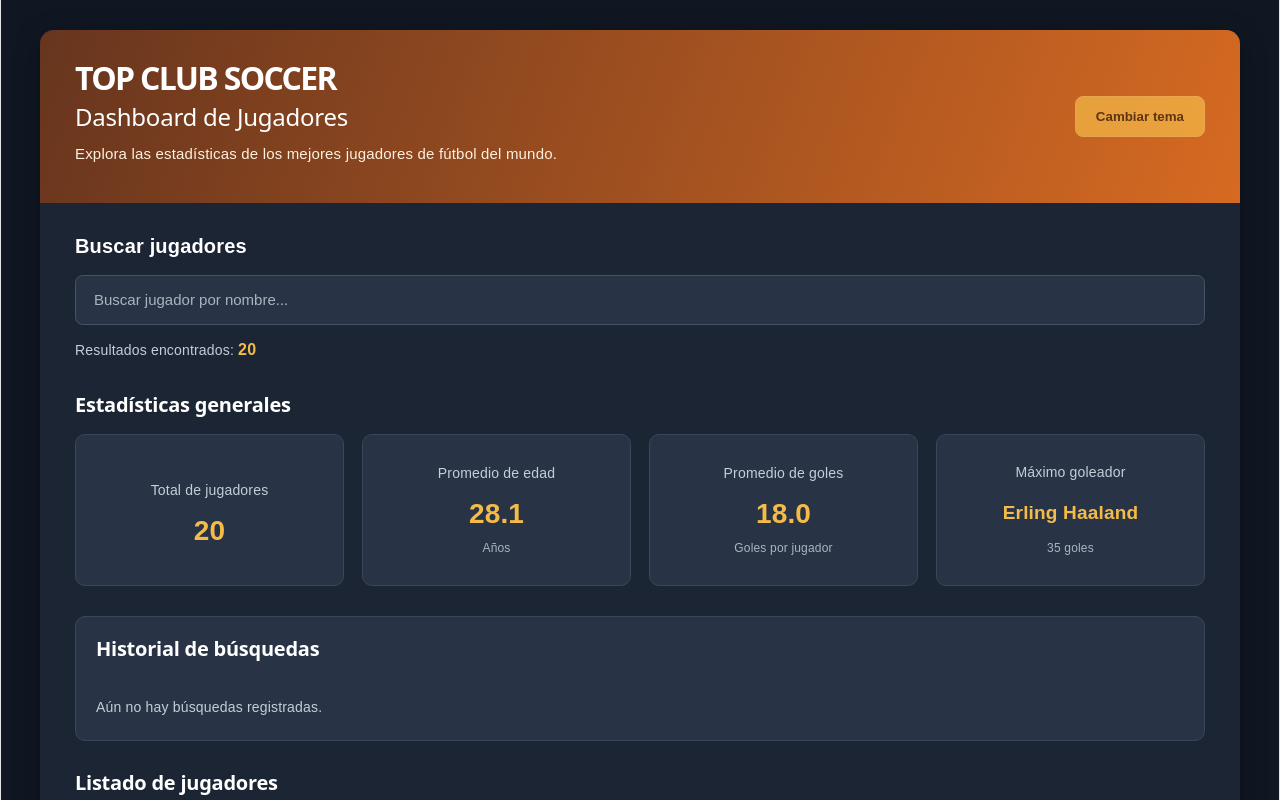
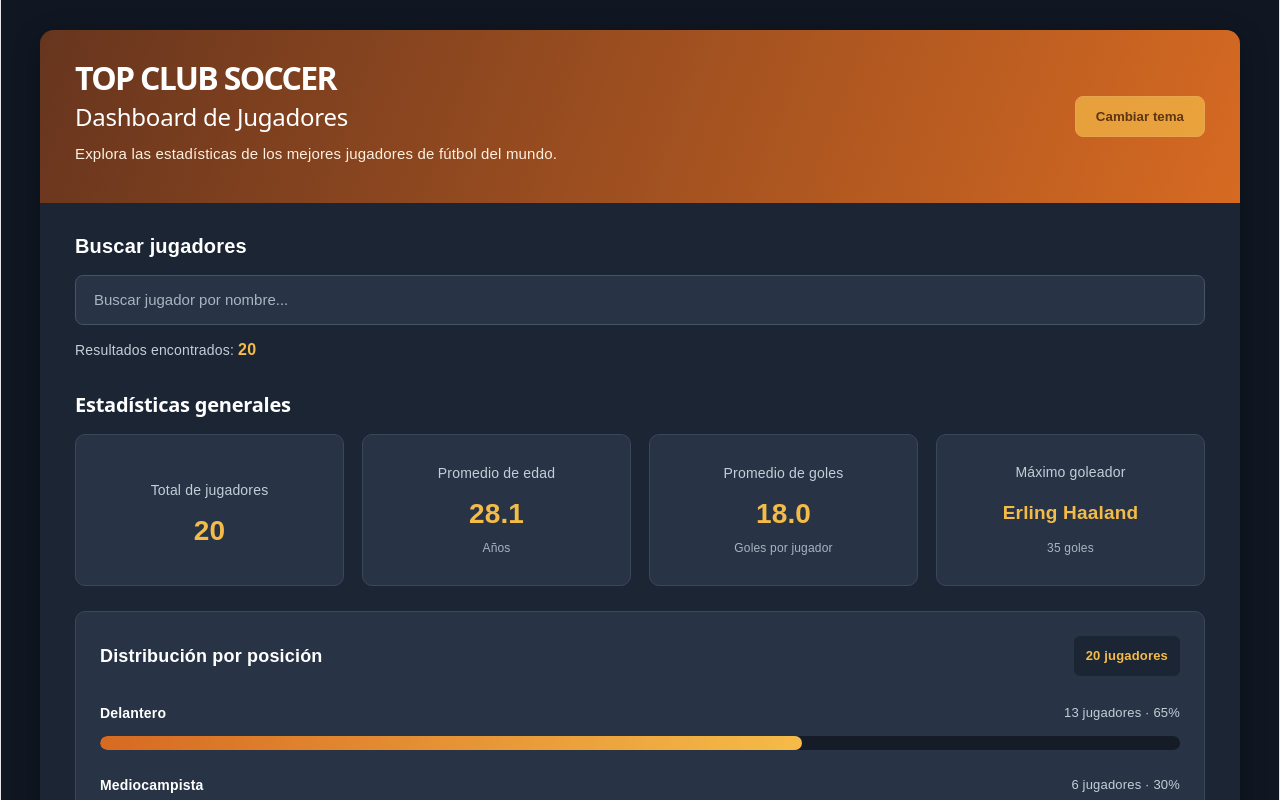
Before and after one commit to kevinncuervo/Examen-final, a React (Vite) app: page / in a window 1280 px wide. Shown: the top 800 px of the page. Built offline with nearby package versions, Linux system fonts and the light colour scheme.

Commit message:
Implementar grafico de distribucion de jugadores por posicion

```diff
--- a/src/App.jsx
+++ b/src/App.jsx
@@ -1,13 +1,17 @@
-
 
 import { useEffect, useMemo, useState } from 'react';
 import DashboardLayout from './components/DashboardLayout';
 import { players } from './data/players';
 
-// Clave del historial en localStorage
+// Clave del historial
 const HISTORY_KEY = 'top-club-soccer-search-history';
 
-// Recuperar historial almacenado
+// Posiciones presentes en los datos originales
+const POSITIONS = [
+  ...new Set(players.map((player) => player.position))
+];
+
+// Recuperar historial de búsquedas
 function loadSearchHistory() {
   try {
     const savedHistory = localStorage.getItem(HISTORY_KEY);
@@ -47,7 +51,7 @@ function App() {
   const [searchValue, setSearchValue] = useState('');
   const [debouncedSearch, setDebouncedSearch] = useState('');
 
-  // Estado del historial
+  // Historial de búsquedas
   const [searchHistory, setSearchHistory] = useState(
     loadSearchHistory
   );
@@ -63,7 +67,7 @@ function App() {
     };
   }, [searchValue]);
 
-  // Filtrar jugadores exclusivamente por nombre
+  // Filtrar jugadores por nombre
   const filteredPlayers = useMemo(() => {
     const normalizedSearch = debouncedSearch
       .trim()
@@ -77,33 +81,60 @@ function App() {
     });
   }, [debouncedSearch]);
 
-  // Calcular estadísticas del conjunto filtrado
+  // Calcular estadísticas y distribución por posición
   const stats = useMemo(() => {
     const totalPlayers = filteredPlayers.length;
 
-    // Manejar búsquedas sin resultados
+    // Contar jugadores de cada posición
+    const positionCounts = filteredPlayers.reduce(
+      (counts, player) => {
+        counts[player.position] =
+          (counts[player.position] || 0) + 1;
+
+        return counts;
+      },
+      {}
+    );
+
+    // Construir distribución con sus porcentajes
+    const positionDistribution = POSITIONS.map((position) => {
+      const count = positionCounts[position] || 0;
+
+      const percentage = totalPlayers === 0
+        ? 0
+        : (count / totalPlayers) * 100;
+
+      return {
+        position,
+        count,
+        percentage
+      };
+    });
+
+    // Caso sin resultados
     if (totalPlayers === 0) {
       return {
         totalPlayers: 0,
         averageAge: 0,
         averageGoals: 0,
-        topScorer: null
+        topScorer: null,
+        positionDistribution
       };
     }
 
-    // Sumar las edades
+    // Sumar edades
     const totalAge = filteredPlayers.reduce(
       (total, player) => total + player.age,
       0
     );
 
-    // Sumar los goles
+    // Sumar goles
     const totalGoals = filteredPlayers.reduce(
       (total, player) => total + player.goals,
       0
     );
 
-    // Identificar al jugador con más goles
+    // Encontrar al máximo goleador
     const topScorer = filteredPlayers.reduce(
       (bestPlayer, currentPlayer) => (
         currentPlayer.goals > bestPlayer.goals
@@ -117,7 +148,8 @@ function App() {
       totalPlayers,
       averageAge: totalAge / totalPlayers,
       averageGoals: totalGoals / totalPlayers,
-      topScorer
+      topScorer,
+      positionDistribution
     };
   }, [filteredPlayers]);
 
@@ -148,7 +180,6 @@ function App() {
           normalizedSearch
         ));
 
-      // Guardar las cinco más recientes
       return [
         newSearch,
         ...historyWithoutDuplicates
@@ -164,18 +195,18 @@ function App() {
         JSON.stringify(searchHistory)
       );
     } catch {
-      // La búsqueda funciona incluso si no
-      // está disponible localStorage.
+      // La búsqueda funciona incluso cuando
+      // el almacenamiento no está disponible.
     }
   }, [searchHistory]);
 
-  // Limpiar campo de búsqueda
+  // Limpiar búsqueda
   const handleClearSearch = () => {
     setSearchValue('');
     setDebouncedSearch('');
   };
 
-  // Recuperar búsqueda del historial
+  // Seleccionar búsqueda del historial
   const handleSelectSearch = (search) => {
     setSearchValue(search);
   };
--- /dev/null
+++ b/src/components/PositionDistribution.jsx
@@ -0,0 +1,74 @@
+
+import '../styles/position-distribution.css';
+
+function PositionDistribution({
+  distribution,
+  totalPlayers,
+  darkMode = true
+}) {
+  const themeClass = darkMode
+    ? 'position-distribution--dark'
+    : 'position-distribution--light';
+
+  return (
+    <section
+      className={`position-distribution ${themeClass}`}
+      aria-labelledby="position-distribution-title"
+    >
+      <div className="position-distribution__header">
+        <h3
+          className="position-distribution__title"
+          id="position-distribution-title"
+        >
+          Distribución por posición
+        </h3>
+
+        <span className="position-distribution__total">
+          {totalPlayers} jugadores
+        </span>
+      </div>
+
+      {totalPlayers === 0 && (
+        <p className="position-distribution__empty">
+          No hay jugadores que coincidan con la búsqueda.
+        </p>
+      )}
+
+      <ul className="position-distribution__list">
+        {distribution.map((item) => (
+          <li
+            className="position-distribution__item"
+            key={item.position}
+          >
+            <div className="position-distribution__info">
+              <span className="position-distribution__name">
+                {item.position}
+              </span>
+
+              <span className="position-distribution__count">
+                {item.count}{' '}
+                {item.count === 1 ? 'jugador' : 'jugadores'}
+                {' · '}
+                {item.percentage.toFixed(0)}%
+              </span>
+            </div>
+
+            <div
+              className="position-distribution__track"
+              aria-hidden="true"
+            >
+              <div
+                className="position-distribution__bar"
+                style={{
+                  width: `${item.percentage}%`
+                }}
+              />
+            </div>
+          </li>
+        ))}
+      </ul>
+    </section>
+  );
+}
+
+export default PositionDistribution;
--- a/src/components/StatsPanel.jsx
+++ b/src/components/StatsPanel.jsx
@@ -1,4 +1,5 @@
 
+import PositionDistribution from './PositionDistribution';
 import '../styles/stats-panel.css';
 
 function StatsPanel({ stats, darkMode = true }) {
@@ -69,6 +70,12 @@ function StatsPanel({ stats, darkMode = true }) {
           </span>
         </article>
       </div>
+
+      <PositionDistribution
+        distribution={stats.positionDistribution}
+        totalPlayers={stats.totalPlayers}
+        darkMode={darkMode}
+      />
     </div>
   );
 }
--- /dev/null
+++ b/src/styles/position-distribution.css
@@ -0,0 +1,179 @@
+
+/* Contenedor principal del gráfico */
+.position-distribution {
+  width: 100%;
+  margin-top: 25px;
+  padding: 24px;
+  border: 1px solid #3a4758;
+  border-radius: 10px;
+}
+
+/* Encabezado */
+.position-distribution__header {
+  display: flex;
+  align-items: center;
+  justify-content: space-between;
+  flex-wrap: wrap;
+  gap: 12px;
+  margin-bottom: 24px;
+}
+
+/* Título */
+.position-distribution__title {
+  margin: 0;
+  font-size: 18px;
+  font-weight: 700;
+}
+
+/* Contador general */
+.position-distribution__total {
+  padding: 7px 12px;
+  border-radius: 6px;
+  font-size: 13px;
+  font-weight: 600;
+}
+
+/* Lista de posiciones */
+.position-distribution__list {
+  display: flex;
+  flex-direction: column;
+  gap: 22px;
+  margin: 0;
+  padding: 0;
+  list-style: none;
+}
+
+/* Cada posición */
+.position-distribution__item {
+  display: flex;
+  flex-direction: column;
+  gap: 10px;
+}
+
+/* Nombre y porcentaje */
+.position-distribution__info {
+  display: flex;
+  align-items: center;
+  justify-content: space-between;
+  flex-wrap: wrap;
+  gap: 10px;
+}
+
+.position-distribution__name {
+  font-size: 14px;
+  font-weight: 600;
+}
+
+.position-distribution__count {
+  font-size: 13px;
+  font-weight: 500;
+}
+
+/* Fondo de las barras */
+.position-distribution__track {
+  width: 100%;
+  height: 14px;
+  overflow: hidden;
+  border-radius: 20px;
+}
+
+/* Barra de porcentaje */
+.position-distribution__bar {
+  height: 100%;
+  border-radius: 20px;
+  background: linear-gradient(
+    90deg,
+    #d66a22,
+    #f5bb48
+  );
+  transition: width 0.3s ease;
+}
+
+/* Mensaje sin resultados */
+.position-distribution__empty {
+  margin: 0 0 20px;
+  font-size: 14px;
+  line-height: 1.5;
+}
+
+/* Colores del modo oscuro */
+.position-distribution--dark {
+  background-color: #283445;
+}
+
+.position-distribution--dark .position-distribution__title {
+  color: #ffffff;
+}
+
+.position-distribution--dark .position-distribution__total {
+  background-color: #1c2533;
+  color: #f5bb48;
+}
+
+.position-distribution--dark .position-distribution__name {
+  color: #ffffff;
+}
+
+.position-distribution--dark .position-distribution__count,
+.position-distribution--dark .position-distribution__empty {
+  color: #c5ced8;
+}
+
+.position-distribution--dark .position-distribution__track {
+  background-color: #151c28;
+}
+
+/* Colores preparados para modo claro */
+.position-distribution--light {
+  background-color: #ffffff;
+  border-color: #d3d9e1;
+}
+
+.position-distribution--light .position-distribution__title {
+  color: #243246;
+}
+
+.position-distribution--light .position-distribution__total {
+  background-color: #fff1d6;
+  color: #96510e;
+}
+
+.position-distribution--light .position-distribution__name {
+  color: #243246;
+}
+
+.position-distribution--light .position-distribution__count,
+.position-distribution--light .position-distribution__empty {
+  color: #475569;
+}
+
+.position-distribution--light .position-distribution__track {
+  background-color: #e9edf2;
+}
+
+/* Adaptación a celulares */
+@media (max-width: 480px) {
+  .position-distribution {
+    padding: 18px;
+  }
+
+  .position-distribution__header {
+    align-items: flex-start;
+    flex-direction: column;
+  }
+
+  .position-distribution__title {
+    font-size: 17px;
+  }
+
+  .position-distribution__count {
+    font-size: 12px;
+  }
+}
+
+/* Respeto a preferencias de movimiento */
+@media (prefers-reduced-motion: reduce) {
+  .position-distribution__bar {
+    transition: none;
+  }
+}
```
